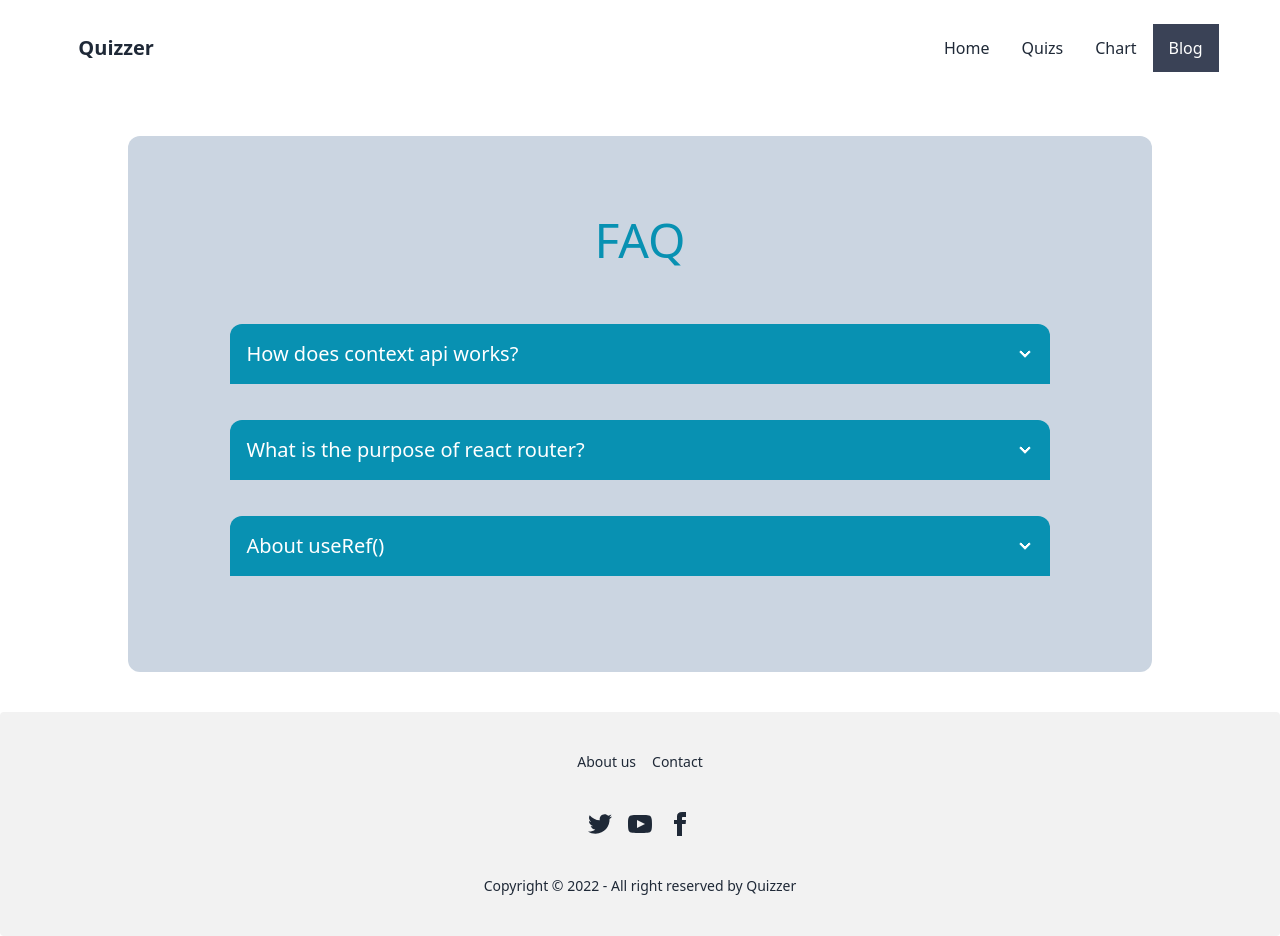
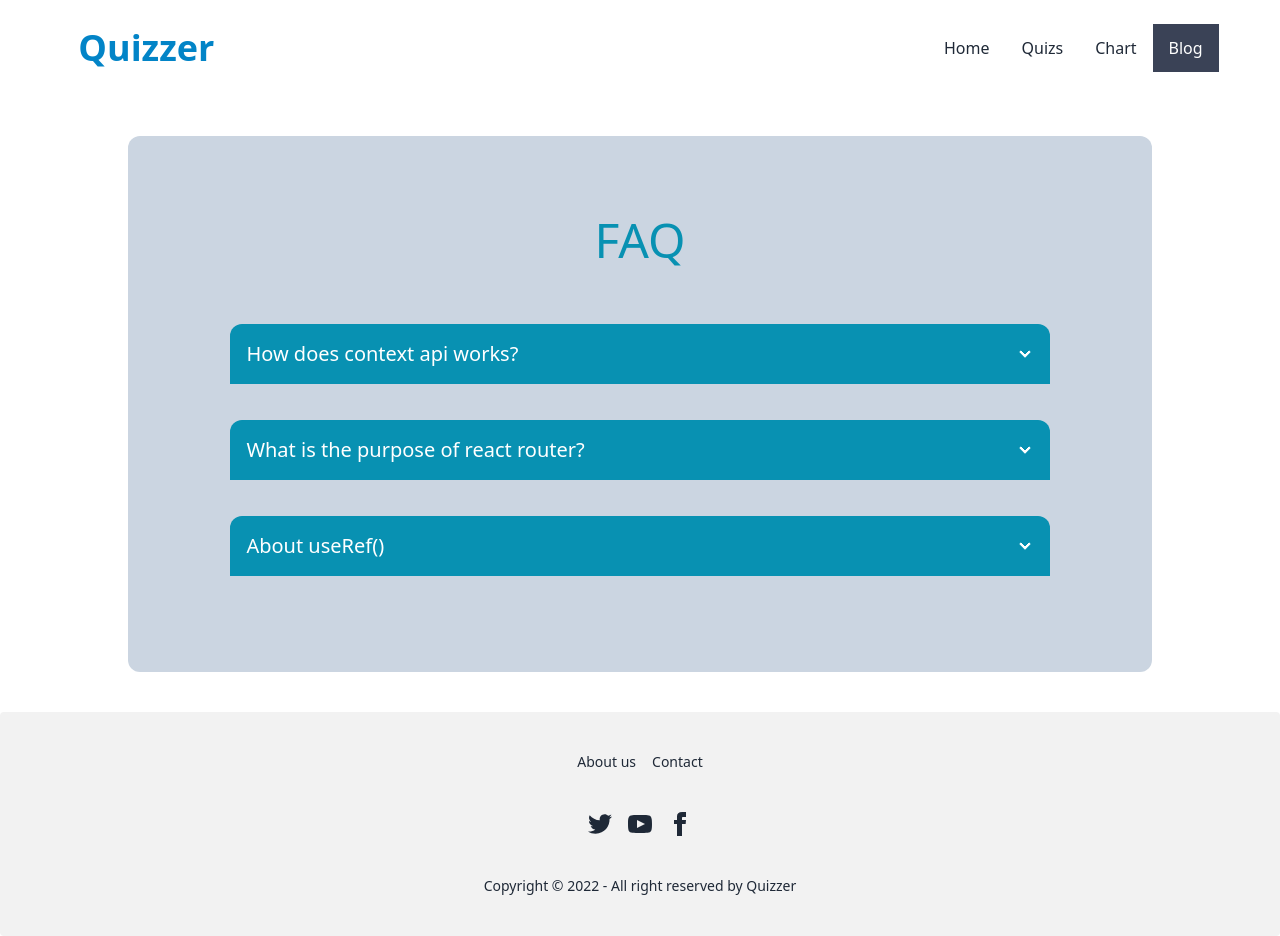
Before and after one commit to BossBaby25/Quizzer, a React (Create React App) app: page /blog in a window 1280 px wide. Built offline with nearby package versions, Linux system fonts and the light colour scheme; the HTML template or start-up script is replaced by a standard one.

Commit message:
code correction

```diff
--- a/src/components/Home/Home/Home.js
+++ b/src/components/Home/Home/Home.js
@@ -6,7 +6,6 @@ import QuizTopics from '../QuizTopics/QuizTopics';
 
 const Home = () => {
     const topics = useLoaderData();
-    // console.log(topics);
     return (
         <div>
             <Banner></Banner>
--- a/src/components/Quiz/Quiz/Quiz.js
+++ b/src/components/Quiz/Quiz/Quiz.js
@@ -11,15 +11,11 @@ const Quiz = () => {
 
     const uniqQuizNumber = [...new Set(quizParticipateNumber)];
 
-
-
     const allQuestions = allQuestionsLoad.data;
-
 
     const handleScoreShow = () => {
         setScoreShow(true);
     }
-    // console.log(allQuestions);
     return (
         <div>
             <h1 className="text-3xl font-bold text-center my-10 text-blue-300">Quiz Topic: {allQuestions.name}</h1>
--- a/src/components/Quiz/SingleQuizCard/SingleQuizCard.js
+++ b/src/components/Quiz/SingleQuizCard/SingleQuizCard.js
@@ -10,10 +10,8 @@ const SingleQuizCard = ({ singleQuestion, index, userCorrectAnswer, setUserCorre
     const [clickIndex, setClickIndex] = useState(-1);
     const [color, setColor] = useState(false);
 
-    // console.log(singleQuestion);
 
     const handleOnchangeForm = event => {
-        // event.preventDefault();
         const newParticipateNumber = [...quizParticipateNumber, index]
         setQuizParticipateNumber(newParticipateNumber)
 
@@ -26,7 +24,6 @@ const SingleQuizCard = ({ singleQuestion, index, userCorrectAnswer, setUserCorre
                 setClickIndex(index);
 
             }
-            // setUserCorrectAnswer(userCorrectAnswer + 1)
             setColor(true)
             toast.success("WOW ! That's correct.", {
                 position: toast.POSITION.TOP_CENTER
--- a/src/components/shared/Header/Header.js
+++ b/src/components/shared/Header/Header.js
@@ -51,7 +51,7 @@ const Header = () => {
 
                     </ul>
                 </div>
-                <Link to={"/"} className="btn btn-ghost normal-case text-xl">Quizzer</Link>
+                <Link to={"/"} className="btn btn-ghost normal-case text-sky-600 text-4xl">Quizzer</Link>
             </div>
             <div className="hidden md:flex">
                 <ul className="menu menu-horizontal p-0">
```
